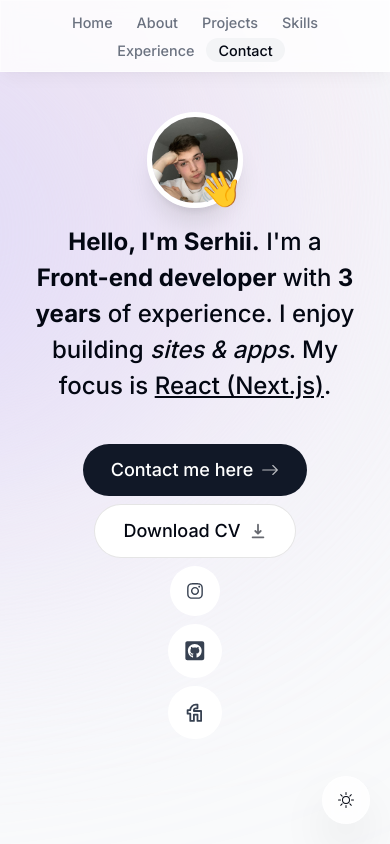
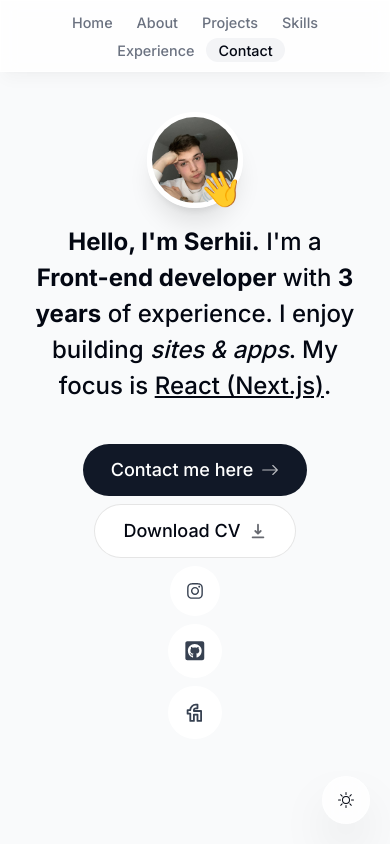
Before and after one commit to Serhii-Neliubov/portfolio-website, a Next.js app: page / in a window 390 px wide. Shown: the top 844 px of the page. Built offline with nearby package versions, Linux system fonts and the light colour scheme.

Commit message:
background style changes

```diff
--- a/app/layout.tsx
+++ b/app/layout.tsx
@@ -24,8 +24,8 @@ export default function RootLayout({
       <body
         className={`${inter.className} bg-gray-50 text-gray-950 relative pt-28 sm:pt-36 dark:bg-gray-900 dark:text-gray-50 dark:text-opacity-90`}
       >
-        <div className="bg-[#fbe2e3] absolute top-[-6rem] -z-10 right-[11rem] h-[31.25rem] w-[31.25rem] rounded-full blur-[10rem] sm:w-[68.75rem] dark:bg-[#946263]"></div>
-        <div className="bg-[#dbd7fb] absolute top-[-1rem] -z-10 left-[-35rem] h-[31.25rem] w-[50rem] rounded-full blur-[10rem] sm:w-[68.75rem] md:left-[-33rem] lg:left-[-28rem] xl:left-[-15rem] 2xl:left-[-5rem] dark:bg-[#676394]"></div>
+        <div className="sm:bg-[#fbe2e3] absolute top-[-6rem] -z-10 right-[11rem] h-[31.25rem] w-[31.25rem] rounded-full blur-[10rem] sm:w-[68.75rem] sm:dark:bg-[#946263]"></div>
+        <div className="sm:bg-[#dbd7fb] absolute top-[-1rem] -z-10 left-[-35rem] h-[31.25rem] w-[50rem] rounded-full blur-[10rem] sm:w-[68.75rem] md:left-[-33rem] lg:left-[-28rem] xl:left-[-15rem] 2xl:left-[-5rem] sm:dark:bg-[#676394]"></div>
 
         <ThemeContextProvider>
           <ActiveSectionContextProvider>
```
